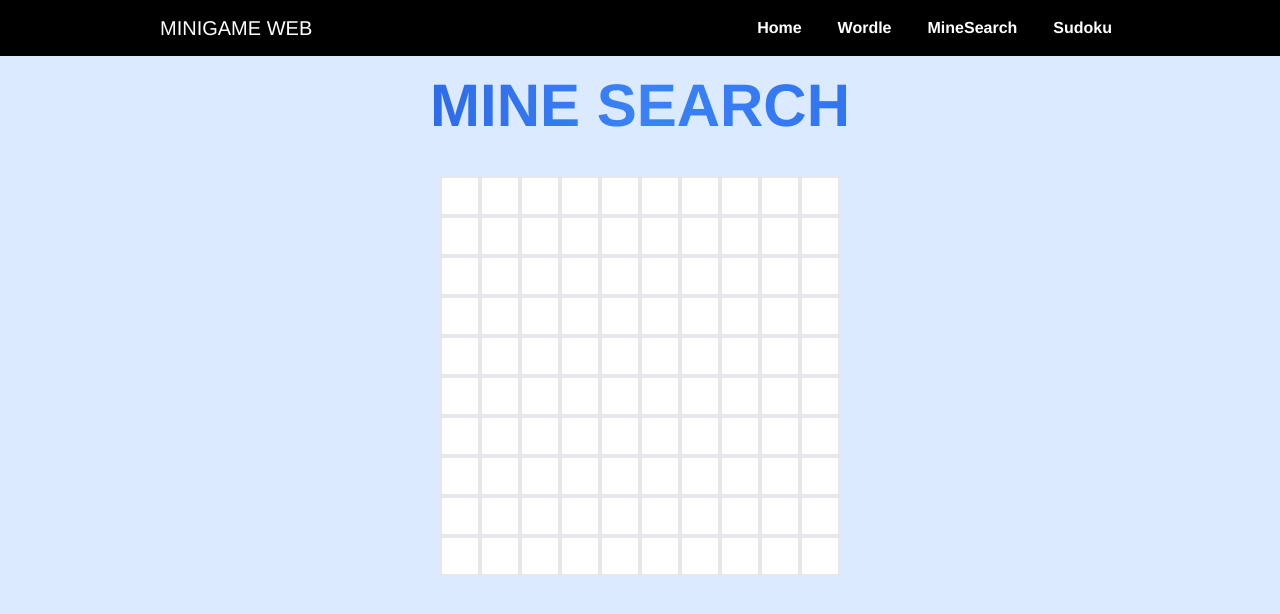
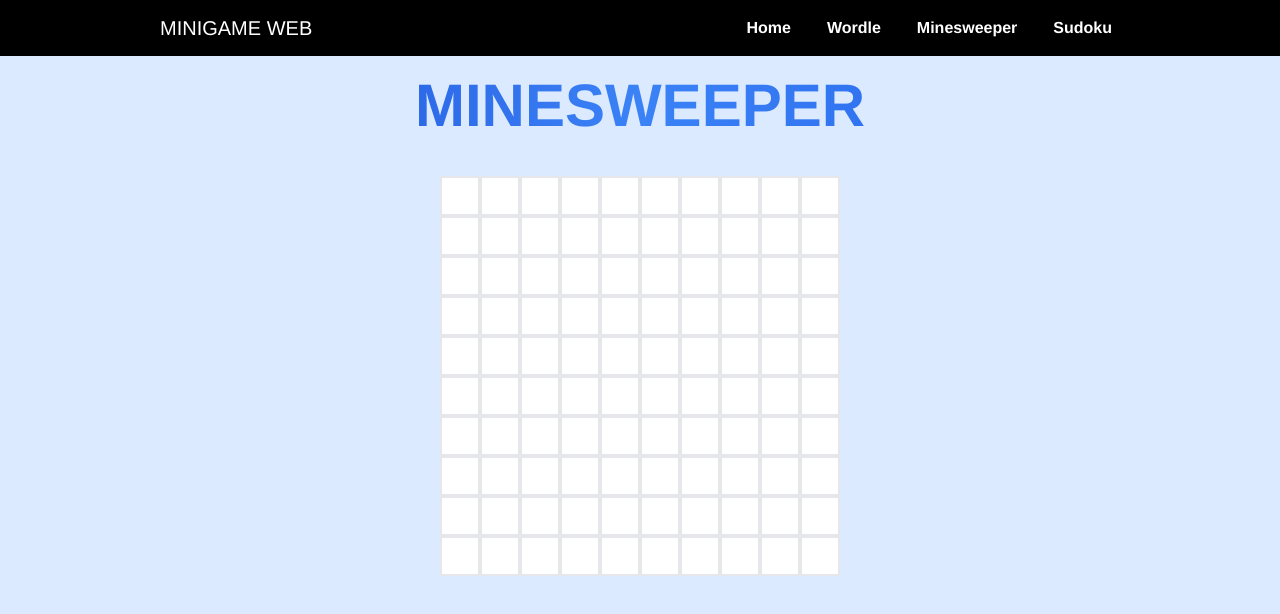
Before and after one commit to Clanie1/MiniGames, a React (Create React App) app: page /mines in a window 1280 px wide. Shown: the top 614 px of the page. Built offline with nearby package versions, Linux system fonts and the light colour scheme.

Commit message:
correction to wordle

```diff
--- a/src/components/Navigation.tsx
+++ b/src/components/Navigation.tsx
@@ -25,7 +25,7 @@ const Navigation = () => {
               to="/Mines"
               className="rounded-lg text-white hover:bg-white hover:text-blue-500 px-2 py-1 duration-100 font-bold"
             >
-              MineSearch
+              Minesweeper
             </Link>
             <Link
               to="/Sudoku"
--- a/src/components/wordle/WordleWordGrid.tsx
+++ b/src/components/wordle/WordleWordGrid.tsx
@@ -8,10 +8,10 @@ const WordleWordGrid = () => {
   const [guested, setGuested] = useState<any>([]);
   const [words, setWords] = useState(["", "", "", "", ""]);
   const [word, setWord] = useState(WORDSTR);
-  const [win, setWin] = useState(false);
+  const [win, setWin] = useState("playing");
 
   const handdler = (e: any) => {
-    if (win == true) {
+    if (win == "win") {
       return;
     }
     let index = -1;
@@ -33,8 +33,11 @@ const WordleWordGrid = () => {
     } else if (e.key === "Backspace" && index !== 0) {
       array[last] = "";
       setWords([...array]);
-    } else if (e.key !== "Backspace" && e.key !== "Enter") {
-      array[index] = e.key.toUpperCase();
+    } else if (e.key !== "Backspace" && e.key !== "Enter" && e.key.length < 2) {
+      const letter = e.key.toUpperCase()
+      const aschii = letter.charCodeAt(0)
+      console.log(aschii)
+      array[index] = letter;
       setWords([...array]);
     }
   };
@@ -62,9 +65,8 @@ const WordleWordGrid = () => {
       }
     }
     if (count == word.length) {
-      setWin(true);
+      setWin("win");
     }
-    console.log(count, word.length);
     for (let i = 0; i < str.length; i++) {
       if ("value" in ans[i]) {
         continue;
@@ -82,7 +84,7 @@ const WordleWordGrid = () => {
   const reset = () => {
     setGuested([]);
     setWords(["", "", "", "", ""]);
-    setWin(false);
+    setWin("playing");
   };
 
   useEffect(() => {
@@ -102,13 +104,13 @@ const WordleWordGrid = () => {
         );
       })}
       <div className="flex gap-2">
-        {win
+        {win != "playing"
           ? ""
           : words.map((obj, index) => {
               return <LetterBox letter={obj} type="normal" key={index} />;
             })}
       </div>
-      {win ? (
+      {win != "playing"? (
         <div className="flex flex-col items-center justify-center gap-2">
           <h1 className="font-bold text-red-500 text-3xl">YOU WIN</h1>
           <div className="">
--- a/src/screens/Home.tsx
+++ b/src/screens/Home.tsx
@@ -15,7 +15,7 @@ const Home = () => {
           <h3 className="text-gray-400 ml-3">Por: Daniel Barocio</h3>
           <div className=" mt-10 shadow hover:shadow-lg hover:p-5 duration-100 bg-slate-100 rounded space-y-5 p-4">
             <h1 className="uppercase font-bold">Juegos Terminados</h1>
-            <Juego title="Mine Search" image={mineLogo} />
+            <Juego title="Minesweeper" image={mineLogo} />
             <Juego title="Wordle" image={Palabra} />
           </div>
         </div>
--- a/src/screens/Minesearcher.tsx
+++ b/src/screens/Minesearcher.tsx
@@ -10,7 +10,7 @@ const Minesearcher = () => {
       <div className="w-3/4 max-w-screen-lg m-auto py-5">
         {win ? <Result /> : ""}
         <h1 className="text-center uppercase font-helvetica font-extrabold text-transparent text-6xl bg-clip-text bg-gradient-to-r from-blue-700 via-blue-500 to-blue-600 whitespace-nowrap">
-          Mine search
+          Minesweeper
         </h1>
         <MinedLand setWin={setWin} />
       </div>
```
Also changed, not shown: 1 other file (tests, documents, lock files or other folders).
